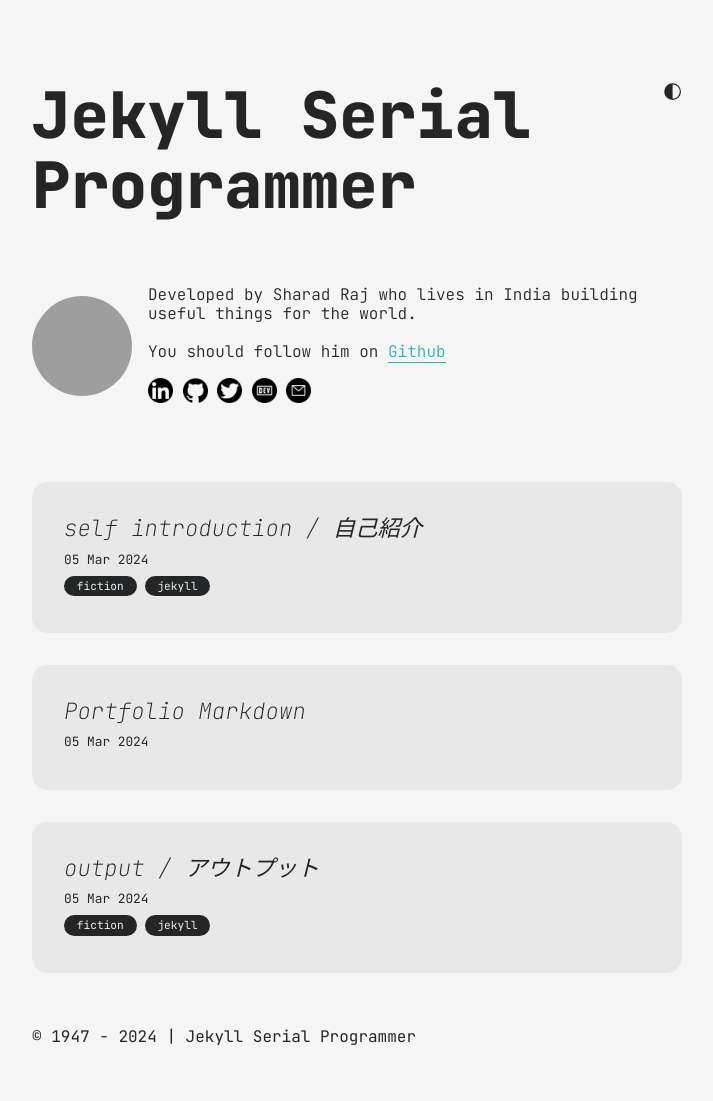
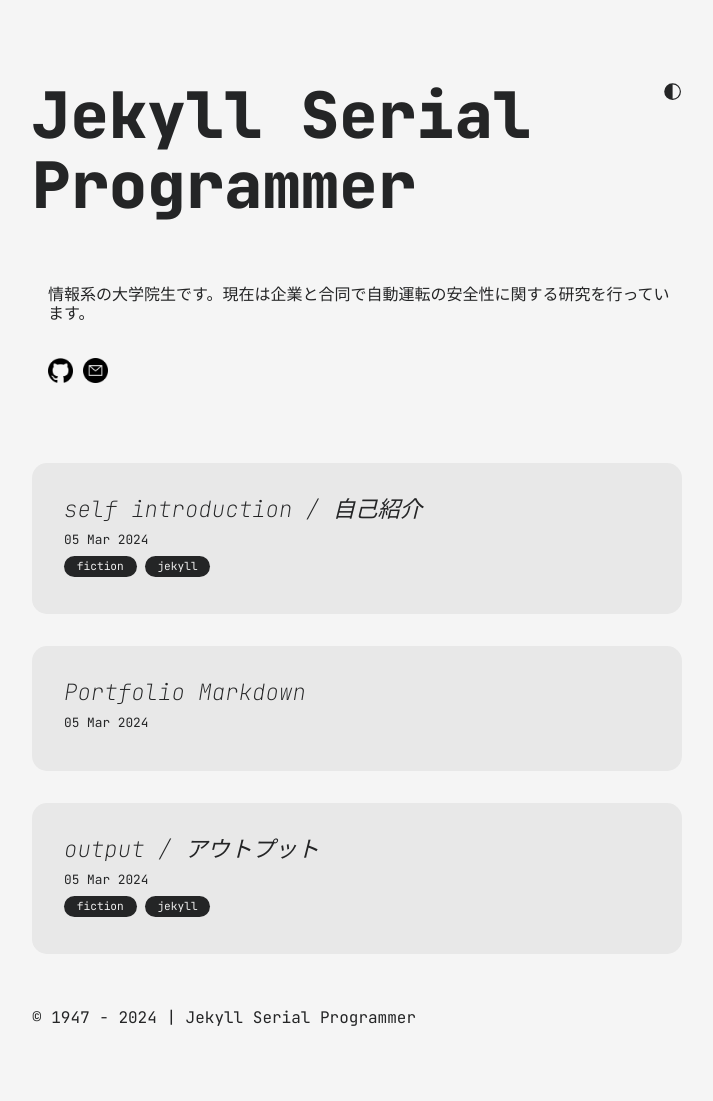
Before and after one commit to kodama3008/kodama3008.github.io, a Jekyll site: the page built from index.md, in a window 1280 px wide. Shown: the whole page, without its empty margins (283-996 px from the left). Built offline with Jekyll 4.4.1, drawn with Linux system fonts in a browser that asks for light colours; grey boxes are pictures that could not be loaded.

Commit message:
プロフィール

```diff
--- a/_data/author.yml
+++ b/_data/author.yml
@@ -1,23 +1,14 @@
-name: Sharad Raj
-dp: https://avatars2.githubusercontent.com/u/36638057?s=460&u=0cbe4fd6b5a3655d91b3eb86db834d0829a0c086&v=4
+name:
+dp:
 description: "
   <p>
-    Developed by Sharad Raj who lives in India building useful things for the world.
+    情報系の大学院生です。現在は企業と合同で自動運転の安全性に関する研究を行っています。
   </p>
   <br/>
-  <p>
-    You should follow him on <a href='https://github.com/sharadcodes' target='_blank'>Github</a>
-  </P>
 "
-email: dev_sharad@outlook.com
+email: cshd23008@g.nihon-u.ac.jp
 contact:
-  - title: linkedin
-    url: https://www.linkedin.com/in/srsmaurya
   - title: github
     url: https://github.com/sharadcodes
-  - title: twitter
-    url: https://twitter.com/iamsharadraj
-  - title: dev
-    url: https://dev.to/sharadcodes
   - title: email
     url: mailto:dev_sharad@outlook.com
```
Also changed, not shown: 1 other file.
